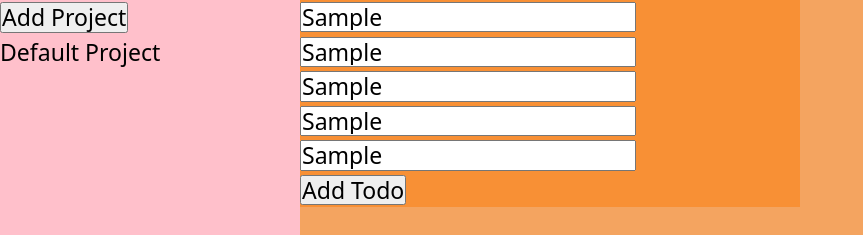
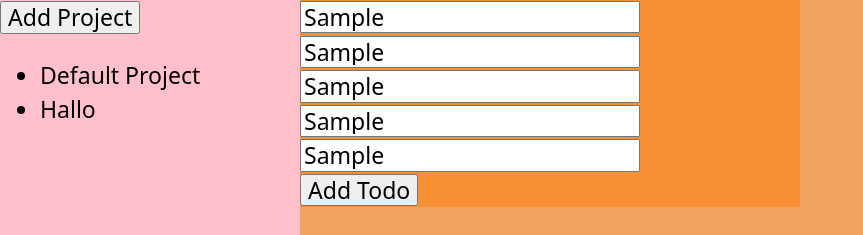
Before and after one commit to ScaxCodes/odin-todo-list, a website built with webpack: page dist/index.html in a window 1280 px wide. Both pictures are taken after typing "Sample", "Sample", "Sample", "Sample", "Sample" into the empty fields and a click on the button "Add Project". Shown: the top 235 px of the page, without its empty margins (0-863 px from the left). Built offline with nearby package versions, Linux system fonts and the light colour scheme.

Commit message:
Add various domloader functions

```diff
--- a/src/domLoader.js
+++ b/src/domLoader.js
@@ -0,0 +1,38 @@
+import { projects } from "./appLogic";
+
+let addProjectButton = document.querySelector(".sidebar button");
+let addTodoButton = document.querySelector(".todo-box button");
+let sidebar = document.querySelector(".sidebar");
+let sidebarList = document.querySelector(".sidebar ul")
+let todoList = document.querySelector(".todo-list");
+
+// function selectElementsAgain() {
+//     addProjectButton = document.querySelector(".sidebar button");
+//     addTodoButton = document.querySelector(".todo-box button");
+//     sidebar = document.querySelector(".sidebar");
+//     todoList = document.querySelector(".todo-list");
+//     console.log("Elements again selected...");
+// }
+
+function addListeners() {
+    addProjectButton.addEventListener("click", addProject);
+    console.log("Event listeners added...");
+}
+
+function initPage() {
+    // selectElementsAgain();
+    addListeners();
+    console.log("Page initialized...");
+}
+
+function addProject() {
+    console.log(sidebarList);
+    const newProject = document.createElement("li");
+    sidebarList.appendChild(newProject);
+    newProject.textContent = "Hallo";
+    console.log("Project added...");
+}
+
+console.log("domLoader.js has been executed");
+
+export { initPage };
--- a/src/index.js
+++ b/src/index.js
@@ -1,15 +1,16 @@
 import { todoFactory, deleteTodo, changePriority, projects } from "./appLogic";
-
+import { initPage } from "./domLoader";
 
 
 projects[0].todos.push(todoFactory(1,2,3,4));
 projects[0].todos.push(todoFactory(5,6,7,8));
 
-setTimeout(() => console.log(projects), 3000);
+// setTimeout(() => console.log(projects), 3000);
 
 // setTimeout(() => deleteTodo(0,0), 6000);
 
-// console.log(projects);
+console.log(projects);
+initPage();
 
 // changePriority(0,0,1);
 
```
Also changed, not shown: dist/bundle.js, dist/index.html, dist/style.css, 1 other file.
